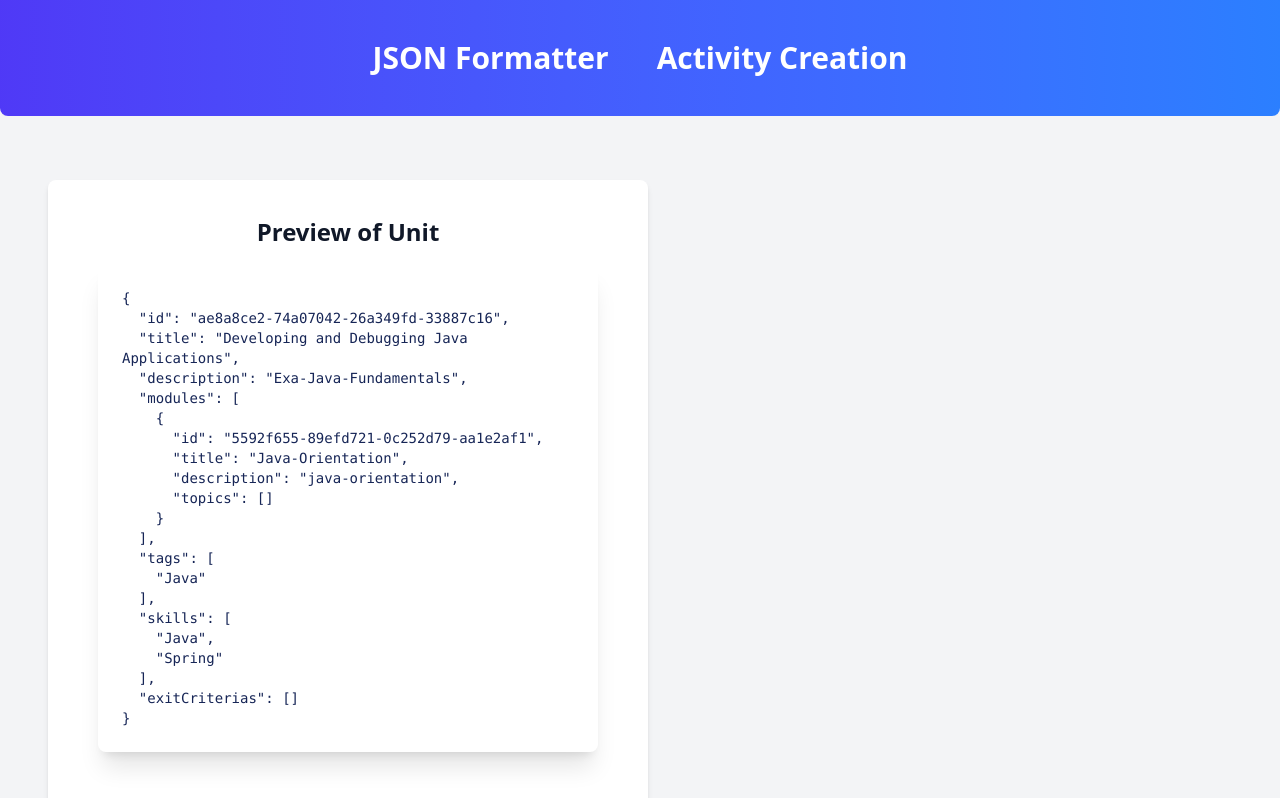
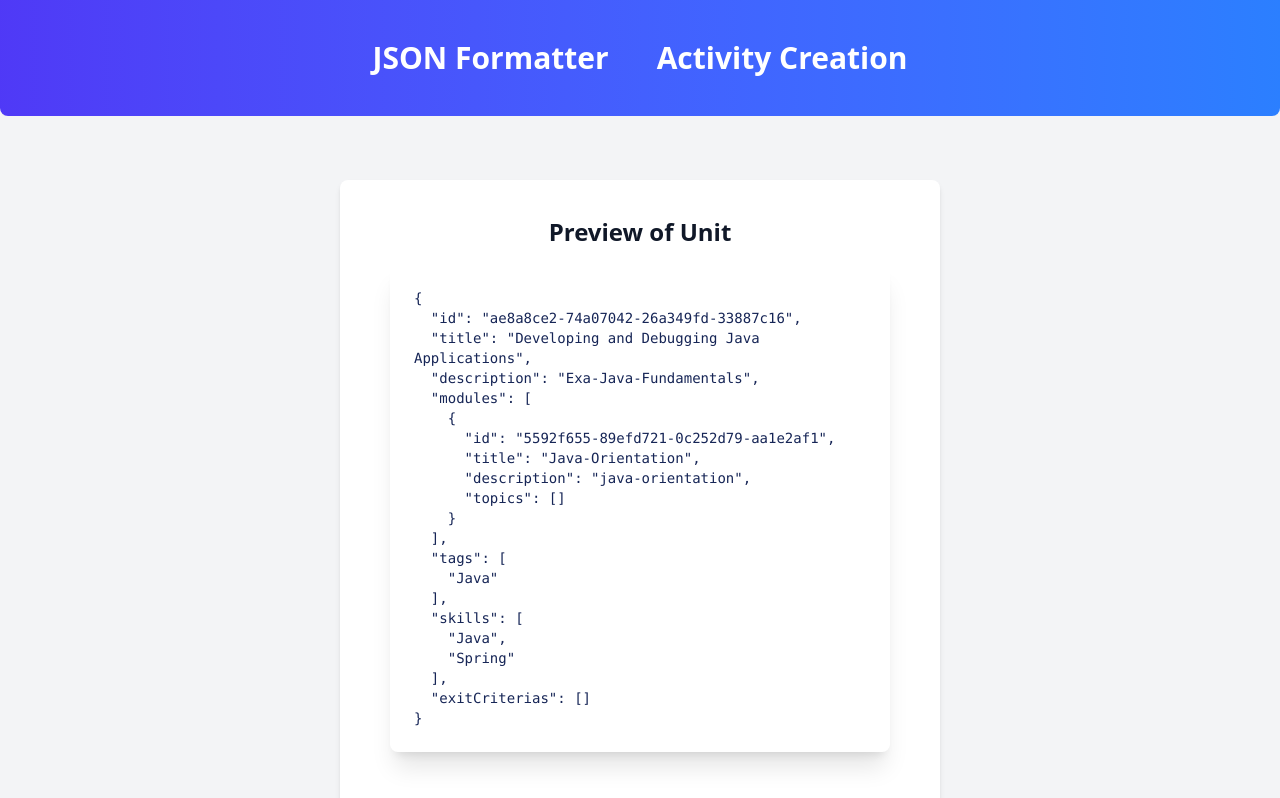
Before and after one commit to uladaharanina/JSON-Formatter, a React (Vite) app: page /json in a window 1280 px wide. Shown: the top 798 px of the page. Built offline with nearby package versions, Linux system fonts and the light colour scheme.

Commit message:
update container position

```diff
--- a/src/components/GenerateJSON.tsx
+++ b/src/components/GenerateJSON.tsx
@@ -44,7 +44,7 @@ const GenerateJSON = () => {
         !displayUnitCreationForm &&
         <section className='flex'>
 
-          <section className="  ml-12 my-6 px-6 py-4 bg-white rounded-lg shadow-md w-[600px]">
+          <section className="  mx-auto my-6 px-6 py-4 bg-white rounded-lg shadow-md w-[600px]">
             <h2 className="text-2xl font-semibold text-center mb-4 mt-5">Preview of Unit</h2>
 
             <pre className="bg-white-800 w-[500px] m-auto text-blue-950 p-6 rounded-lg shadow-xl font-mono text-sm whitespace-pre-wrap ">
```
Also changed, not shown: 1 other file (tests, documents, lock files or other folders).
